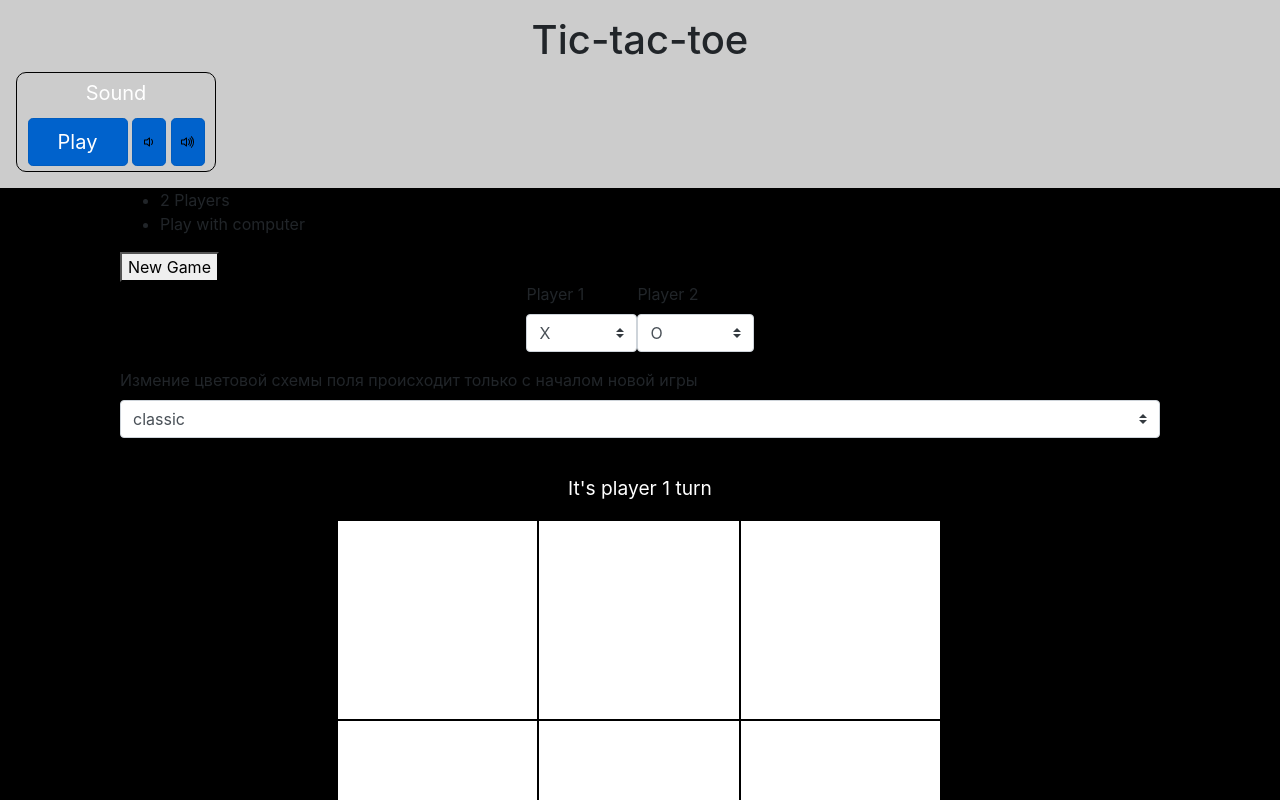
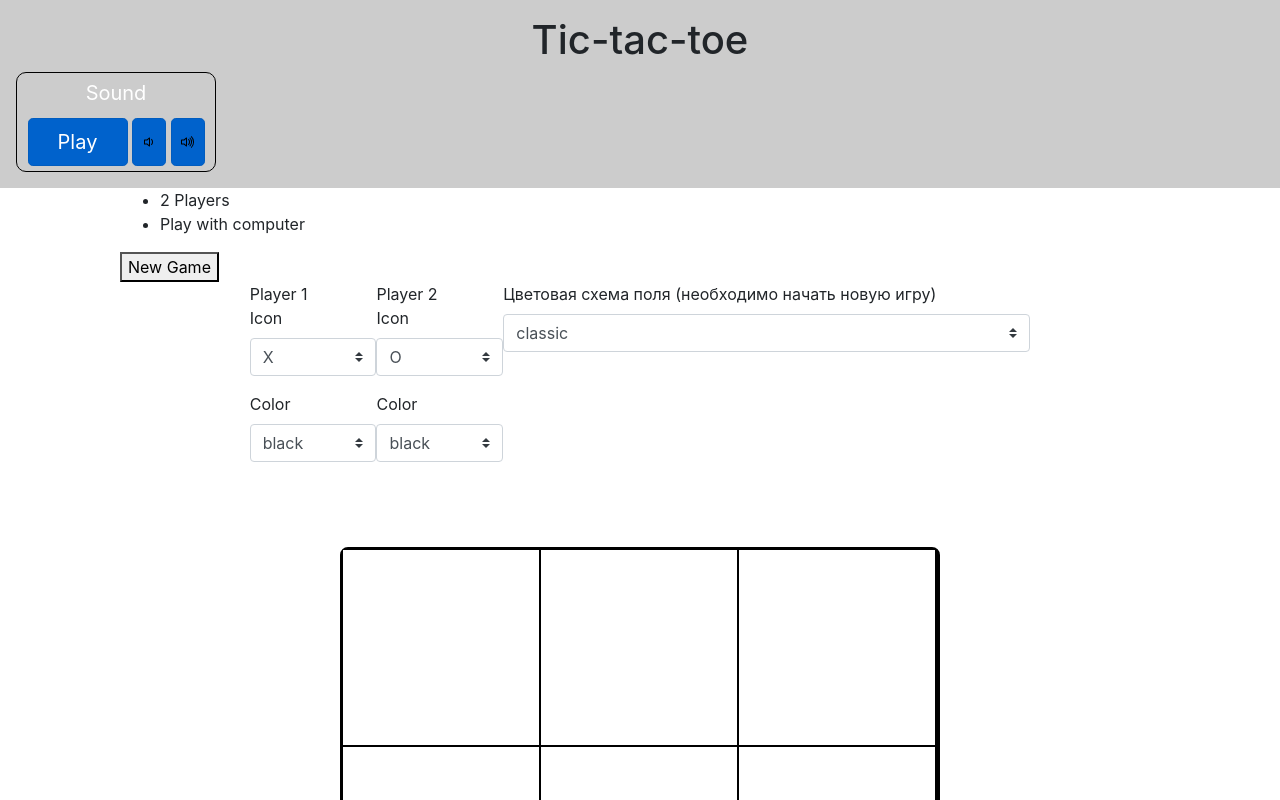
Before and after one commit to Mobidikt/tic-tac-toe, a React (Create React App) app: page / in a window 1280 px wide. Shown: the top 800 px of the page. Built offline with nearby package versions, Linux system fonts and the light colour scheme.

Commit message:
feat: color player

```diff
--- a/src/AppProvider.js
+++ b/src/AppProvider.js
@@ -19,7 +19,9 @@ export default class AppProvider extends Component {
     playerTurn: getRandom(0, 2),
     currentIcon: getRandom(0, 2),
     playerIconOne: 'X',
+    playerColorOne: 'black',
     playerIconTwo: 'O',
+    playerColorTwo: 'black',
     colorBoard: false,
     textPopup: '',
     openPopup: false,
@@ -36,7 +38,9 @@ export default class AppProvider extends Component {
     currentIcon: this.initState.currentIcon,
     playerTurn: this.initState.playerTurn,
     playerIconOne: 'X',
+    playerColorOne: this.initState.playerColorOne,
     playerIconTwo: 'O',
+    playerColorTwo: this.initState.playerColorTwo,
     colorBoard: this.initState.colorBoard,
     textPopup: '',
     openPopup: false,
@@ -80,7 +84,9 @@ export default class AppProvider extends Component {
           currentIcon: getRandom(0, 2),
           playerTurn: getRandom(0, 2),
           playerIconOne: 'X',
+          playerColorOne: this.state.playerColorOne,
           playerIconTwo: 'O',
+          playerColorTwo: this.state.playerColorTwo,
           colorBoard: this.state.colorBoard,
           textPopup: '',
           openPopup: false,
--- a/src/components/Main/Main.css
+++ b/src/components/Main/Main.css
@@ -1,6 +1,6 @@
 .main {
   padding: 0px 10% 30px;
-  background-color: #000;
+  background-color: #fff;
 }
 
 .main>.info {
@@ -13,8 +13,10 @@
 /* Draw winning line*/
 
 .main>.board {
-  margin: auto;
+  margin: 0 auto 10px;
   position: relative;
+  border: 5px solid black;
+  border-radius: 8px;
   max-width: 600px;
 }
 
@@ -143,7 +145,15 @@
 .main>.board>.board-row>.cell.done {
   color: black;
 }
-
+.main>.board>.board-row>.cell.done.black {
+  color: black;
+}
+.main>.board>.board-row>.cell.done.green {
+  color: green;
+}
+.main>.board>.board-row>.cell.done.red {
+  color: red;
+}
 .main>.board.full>.board-row>.cell {
   cursor: default;
 }
--- a/src/components/Main/Main.js
+++ b/src/components/Main/Main.js
@@ -56,6 +56,13 @@ const Cell = (props) => {
               : context.playerIconTwo
             : ICON_PLACE_HOLDDER;
         const isDoneClass = icon !== ICON_PLACE_HOLDDER ? 'done' : '';
+        console.log(context.playerColorTwo);
+        const isColorClass =
+          value !== null
+            ? value === 1
+              ? context.playerColorOne
+              : context.playerColorTwo
+            : '';
         const chess =
           context.colorBoard &&
           (props.index === 0) |
@@ -65,10 +72,9 @@ const Cell = (props) => {
             (props.index === 8)
             ? 'black-background'
             : null;
-        console.log(context.colorBoard);
         return (
           <button
-            className={`cell cell-${props.index} ${isDoneClass} ${chess}`}
+            className={`cell cell-${props.index} ${isDoneClass} ${isColorClass} ${chess}`}
             onClick={() => context.humanPlay(props.index)}
           >
             {icon}
@@ -158,9 +164,11 @@ class Main extends Component {
       <main className='main'>
         <Menu />
         <div className='settings'>
+          <div className='setting__paleyr'>
+            Player 1
             <Form>
               <Form.Group controlId='exampleForm.SelectCustom'>
-              <Form.Label>Player 1</Form.Label>
+                <Form.Label>Icon</Form.Label>
                 <Form.Control
                   as='select'
                   custom
@@ -173,7 +181,26 @@ class Main extends Component {
             </Form>
             <Form>
               <Form.Group controlId='exampleForm.SelectCustom'>
-              <Form.Label>Player 2</Form.Label>
+                <Form.Label>Color</Form.Label>
+                <Form.Control
+                  as='select'
+                  custom
+                  onClick={(e) =>
+                    (this.context.playerColorOne = e.target.value)
+                  }
+                >
+                  <option>black</option>
+                  <option>green</option>
+                  <option>red</option>
+                </Form.Control>
+              </Form.Group>
+            </Form>
+          </div>
+          <div className='setting__paleyr'>
+            Player 2
+            <Form>
+              <Form.Group controlId='exampleForm.SelectCustom'>
+                <Form.Label>Icon</Form.Label>
                 <Form.Control
                   as='select'
                   custom
@@ -184,11 +211,28 @@ class Main extends Component {
                 </Form.Control>
               </Form.Group>
             </Form>
+            <Form>
+              <Form.Group controlId='exampleForm.SelectCustom'>
+                <Form.Label>Color</Form.Label>
+                <Form.Control
+                  as='select'
+                  custom
+                  onClick={(e) =>
+                    (this.context.playerColorTwo = e.target.value)
+                  }
+                >
+                  <option>black</option>
+                  <option>green</option>
+                  <option>red</option>
+                </Form.Control>
+              </Form.Group>
+            </Form>
           </div>
+          <div className='setting__board'>
             <Form>
               <Form.Group controlId='exampleForm.SelectCustom'>
                 <Form.Label>
-              Измение цветовой схемы поля происходит только с началом новой игры
+                  Цветовая схема поля (необходимо начать новую игру)
                 </Form.Label>
                 <Form.Control
                   as='select'
@@ -203,6 +247,8 @@ class Main extends Component {
                 </Form.Control>
               </Form.Group>
             </Form>
+          </div>
+        </div>
         <div className='info'>{textInfo}</div>
         <Board />
       </main>
```
Lines whose indentation alone changed are shown as unchanged.
